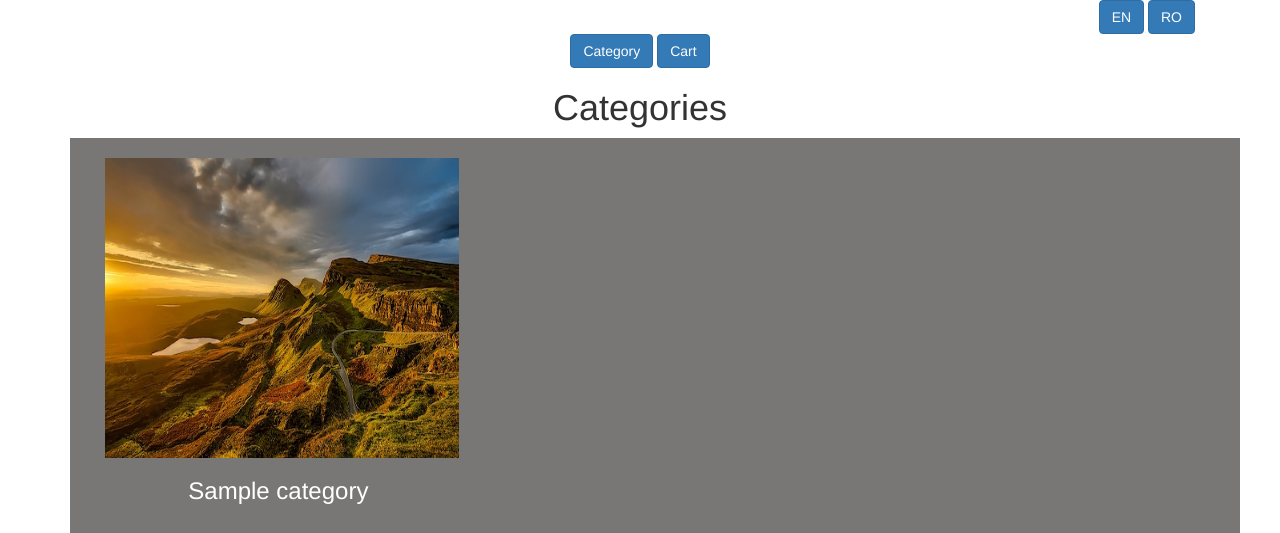
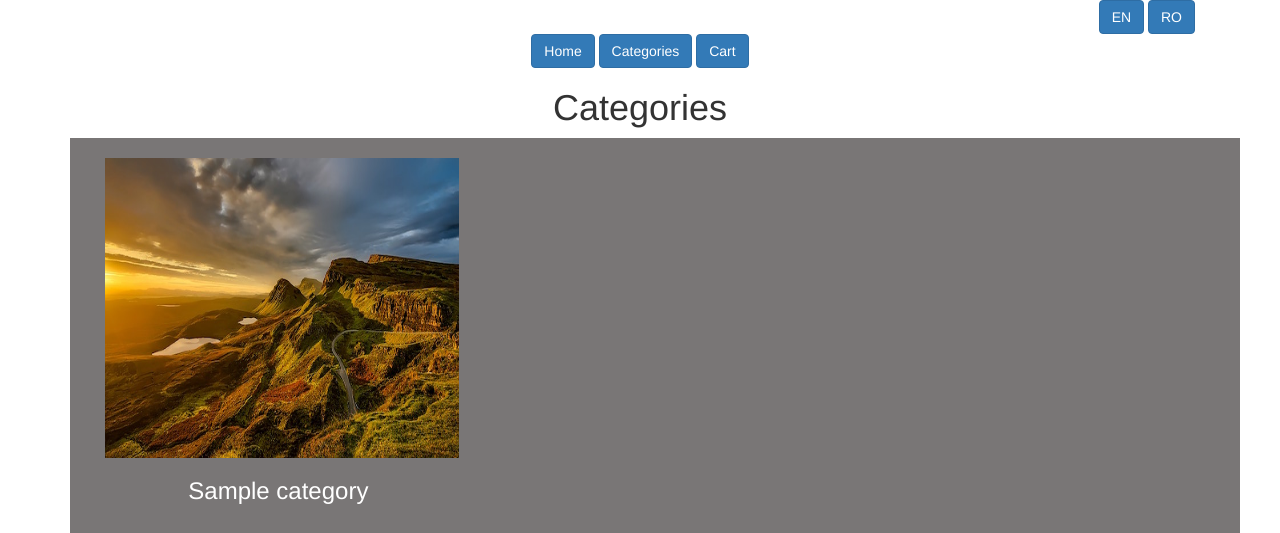
Before and after one commit to Cerep89/test-category, a PHP site: page / in a window 1280 px wide. Shown: the top 533 px of the page. Run offline with PHP 8.4, Linux system fonts and the light colour scheme; tables that the repository leaves empty or names only in its code hold one stand-in row (values such as "Sample post"); some libraries are stand-ins or nearby versions.

Commit message:
Now you can change language

```diff
--- /dev/null
+++ b/db/connection.php
@@ -0,0 +1,5 @@
+<?php
+
+$mysqli = new mysqli("127.0.0.1", "root", "mysql", "test-category");
+
+$lang = new Language($language);
--- /dev/null
+++ b/functions/functions.php
@@ -0,0 +1,54 @@
+<?php
+function checkError()
+{
+    error_reporting(E_ALL);
+    ini_set("display_errors", 1);
+}
+
+function closeConnection()
+{
+    global $mysqli;
+    $mysqli->close();
+}
+
+function setLanguage()
+{
+    global $language;
+    $sites = ["ro" => "Romana",
+        "en" => "English",
+    ];
+
+    if (isset($_GET['lang'])) {
+        setcookie("lang", $_GET['lang']);
+        $language = $_GET['lang'];
+    }elseif(isset($_COOKIE["lang"])){
+        $language=$_COOKIE["lang"];
+    } else {
+        $language = substr($_SERVER['HTTP_ACCEPT_LANGUAGE'], 0, 1);
+        if (!in_array($language, array_keys($sites))) {
+            $language = 'en';
+        }
+    }
+    return $language;
+}
+
+function getCategories()
+{
+    global $language;
+    global $mysqli;
+    $result_set = $mysqli->query("SELECT `title_$language` FROM `category`");
+    $categories = $result_set->fetch_all();
+    return $categories;
+}
+
+function getCategory($cat)
+{
+    global $language;
+    global $mysqli;
+    /*$category_id = $mysqli->query("SELECT `id` FROM `category` WHERE title_$language = '$cat' LIMIT 1 ");
+    $category_id = $category_id->fetch_assoc();
+    $id = $category_id['id'];*/
+    $result_set = $mysqli->query("SELECT * FROM `products` WHERE category_id = 1 ");
+    return $select_category = $result_set->fetch_assoc();
+    var_dump($select_category);die;
+}
--- a/include/footer.php
+++ b/include/footer.php
@@ -8,3 +8,6 @@
 </footer>
 </body>
 </html>
+<?php
+closeConnection();
+?>
--- a/include/header.php
+++ b/include/header.php
@@ -1,26 +1,10 @@
 <?php
-require_once "language_class.php";
-error_reporting(E_ALL);
-ini_set("display_errors", 1);
-
-$sites = ["ro" => "Romana",
-    "en" => "English",
-];
-if (isset($_GET['lang'])) {
-    $language = $_GET['lang'];
-} else {
-    $language = substr($_SERVER['HTTP_ACCEPT_LANGUAGE'], 0, 1);
-    if (!in_array($language, array_keys($sites))) {
-        $language = 'en';
-    }
-}
-$mysqli = new mysqli("127.0.0.1", "root", "mysql", "test-category");
-$mysqli->set_charset("utf8");
-$result_set = $mysqli->query("SELECT `title_$language` FROM `category`");
-$categories = $result_set->fetch_all();
-$mysqli->close();
-$lang = new Language($language);
-
+require_once "./class/language_class.php";
+require_once "./functions/functions.php";
+checkError();
+setLanguage();
+include('./db/connection.php');
+$categories = getCategories();
 ?>
 
 <!DOCTYPE html>
@@ -45,15 +29,16 @@ $lang = new Language($language);
                 <!--======================================
                 Add language button
                 =======================================-->
-                <button type="button" class="btn btn-primary"><a href="?lang=en">EN</a></button>
-                <button type="button" class="btn btn-primary"><a href="?lang=ro">RO</a></button>
+                <a href="?lang=en"><button type="button" class="btn btn-primary">EN</button></a>
+                <a href="?lang=ro"><button type="button" class="btn btn-primary">RO</button></a>
 
             </div>
             <div class="text-center"
             <!--======================================
             Add button
             =======================================-->
-            <button type="button" class="btn btn-primary">Category</button>
-            <button type="button" class="btn btn-primary">Cart</button>
+            <a href="index.php"><button type="button" class="btn btn-primary"><?= $lang->get("HOME") ?></button></a>
+            <a href="category.php"><button type="button" class="btn btn-primary"><?= $lang->get("CATEGORIES") ?></button></a>
+            <a href="cart.html"><button type="button" class="btn btn-primary"><?= $lang->get("CART") ?></button></a>
             <div class="center"><h1><?=$lang->get("CATEGORIES")?> </h1></div>
         </div>
--- a/index.php
+++ b/index.php
@@ -11,7 +11,7 @@
         <div class="col-xs-12 col-sm-8 col-md-4">
             <div class="image img-principal"><img src="image/01.jpg" alt="" ></div>
 
-            <h3><a href=""><?= $category[0];?></a></h3>
+            <h3><a href="category.php?category=<?=$category[0]?>"><?= $category[0];?></a></h3>
         </div>
 
         <?php endforeach; ?>
--- a/text/system_en.ini
+++ b/text/system_en.ini
@@ -5,3 +5,5 @@ BACK=Back
 PRODUCTS_FROM_CATEGORY=Products from category
 ADD_TO_CART=Add to cart
 CART_PRODUCTS=Cart products
+HOME=Home
+CART=Cart
--- a/text/system_ro.ini
+++ b/text/system_ro.ini
@@ -5,3 +5,5 @@ BACK=Inapoi
 PRODUCTS_FROM_CATEGORY=Produse din categorii
 ADD_TO_CART=Adauga in cos
 CART_PRODUCTS=Produse in cos
+HOME=Principala
+CART=Cos
```
Also changed, not shown: category.php (+7 -2 lines), class/language_class.php (renamed from language_class.php).
